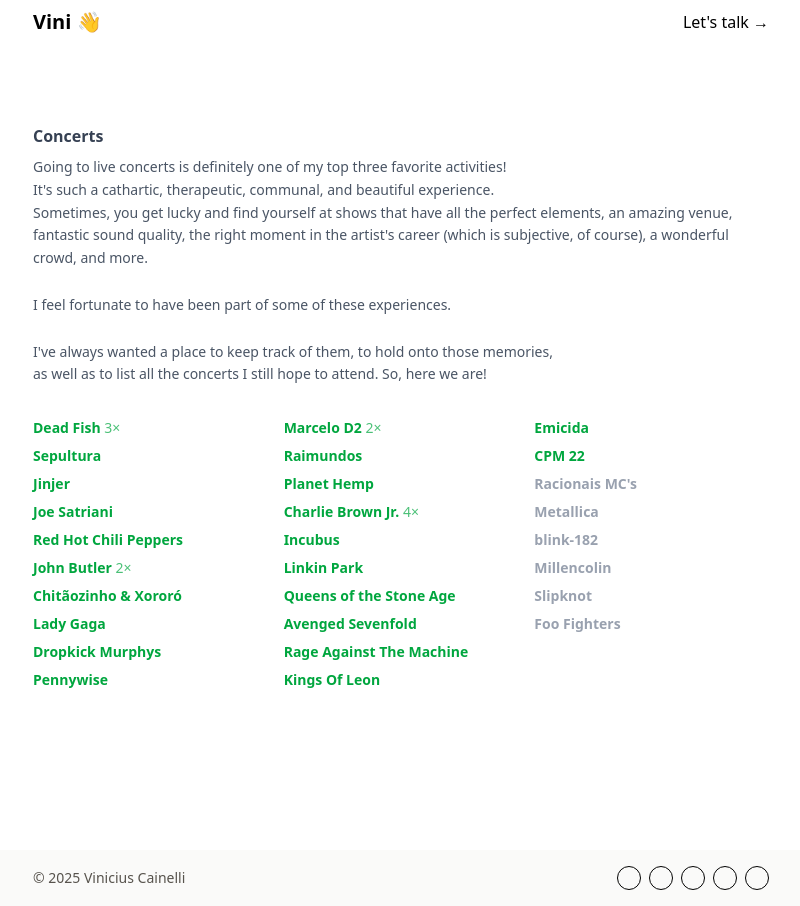
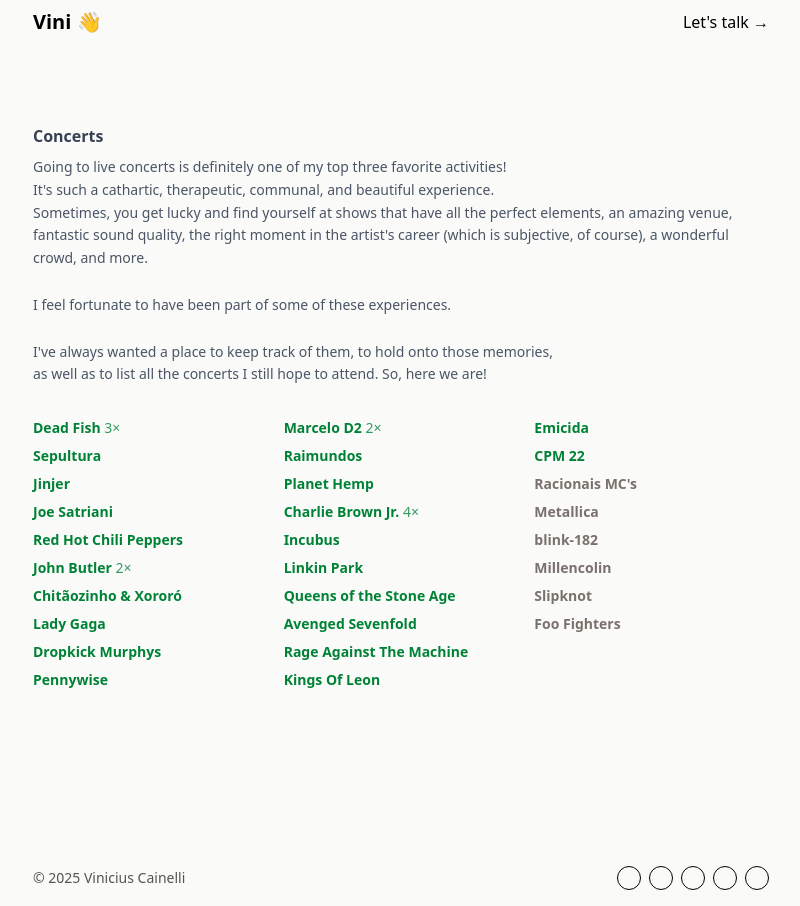
Before and after one commit to vicainelli/cainelli.dev, an Astro site: page /me/concerts in a window 1280 px wide. Shown: the whole page, without its empty margins (239-1039 px from the left). Built offline with nearby package versions, Linux system fonts and the light colour scheme; Astro itself is replaced by a stand-in of ours.

Commit message:
refactor: fix a11y colors

```diff
--- a/src/components/molecules/ArtistCard.astro
+++ b/src/components/molecules/ArtistCard.astro
@@ -8,11 +8,11 @@
 ---
 
 <div class={cn(
-    attendsCount >= 1 ? "text-green-600 dark:text-lime-500" : "text-gray-400" ,
+    attendsCount >= 1 ? "text-green-700 dark:text-lime-500" : "text-stone-500" ,
   "text-sm"
 )}>
 <span class="font-semibold">{concert.artist}</span>
 {attendsCount >= 2 && (<span
-  class="opacity-70"
+  class="opacity-80"
 >{attendsCount}&times;</span>)}
 </div>
--- a/src/layouts/Layout.astro
+++ b/src/layouts/Layout.astro
@@ -69,7 +69,7 @@
 			}
 		</script>
 	</head>
-	<body class="font-sans bg-white dark:bg-stone-800 dark:text-gray-300 flex flex-col min-h-screen">
+	<body class="font-sans bg-stone-50 dark:bg-stone-800 dark:text-gray-300 flex flex-col min-h-screen">
 		<Header />
 
 		<div class="flex-1">
```
